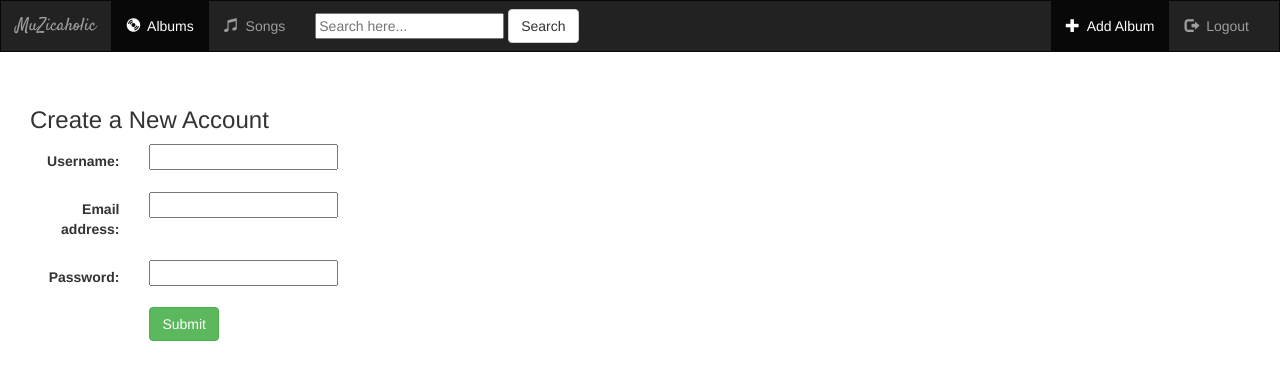
After one commit to priom/CloudBox, a Django app: page /music/register/ in a window 1280 px wide. The commit adds this page. Shown: the top 380 px of the page. Run offline with Django 3.2, Linux system fonts and the light colour scheme; some libraries are stand-ins or nearby versions.

Commit message:
project updated

```diff
--- /dev/null
+++ b/music/forms.py
@@ -0,0 +1,10 @@
+from django.contrib.auth.models import User
+from django import forms
+
+
+class UserForm(forms.ModelForm):
+    password = forms.CharField(widget=forms.PasswordInput)
+
+    class Meta:
+        model = User
+        fields = ['username', 'email', 'password']
--- a/music/templates/music/base.html
+++ b/music/templates/music/base.html
@@ -19,7 +19,7 @@
 </head>
 
 <body>
-{# NAVBAR #}
+    {# NAVBAR #}
     <nav class="navbar navbar-inverse">
         <div class="container-fluid">
             <div class="navbar-header">
@@ -46,16 +46,16 @@
                     </li>
                 </ul>
 
-                <form class="navbar-form navbar-left" role="search" method="get" action="#">
+                <form class="navbar-form navbar-left" role="search" method="GET" action="">
                     <div class="form-group">
-                        <input type="text" class="form-control" name="q" value="">
+                        <input type="text" name="q" placeholder="Search here..." value="">
                     </div>
                     <button type="submit" class="btn btn-default">Search</button>
                 </form>
 
                 <ul class="nav navbar-nav navbar-right">
                     <li class="active">
-                        <a href="#">
+                        <a href="{% url 'music:album-add' %}">
                             <span class="glyphicon glyphicon-plus" aria-hidden="true"></span>&nbsp; Add Album
                         </a>
                     </li>
--- /dev/null
+++ b/music/templates/music/form_template.html
@@ -0,0 +1,10 @@
+{%  for field in form %}
+    <div class="form-group">
+        <div class="col-sm-offset-2 col-sm-10">
+            <span class="text-danger small">{{ field.errors }}</span>
+        </div>
+        <label class="control-label col-sm-2">{{ field.label_tag }}</label>
+
+        <div class="col-sm-10">{{ field }}</div>
+    </div>
+{% endfor %}
--- /dev/null
+++ b/music/templates/music/registration_form.html
@@ -0,0 +1,30 @@
+{% extends 'music/base.html' %}
+{% block title %} Register {% endblock %}
+{% block album_active %} active {% endblock %}
+
+{% block body %}
+    <div class="container-fluid">
+        <div class="row">
+            <div class="col-sm-12 col-md-7">
+                <div class="panel-body">
+                    <h3>Create a New Account</h3>
+
+                    {% if error_message %}
+                        <p><strong>{{ error_message }}</strong></p>
+                    {% endif %}
+
+                    <form class="form-horizontal" method="post" action="" enctype="multipart/form-data">
+                        {% csrf_token %}
+                        {% include 'music/form_template.html' %}
+
+                        <div class="form-group">
+                            <div class="col-sm-offset-2 col-sm-10">
+                                <button type="submit" class="btn btn-success">Submit</button>
+                            </div>
+                        </div>
+                    </form>
+                </div>
+            </div>
+        </div>
+    </div>
+{% endblock %}
--- a/music/urls.py
+++ b/music/urls.py
@@ -5,14 +5,23 @@ from . import views
 
 app_name = 'music'
 
+
 urlpatterns = [
     # /music/
-    url(r'^$', views.index, name='index'),
+    url(r'^$', views.IndexView.as_view(), name='index'),
 
-    # /music/<album_id>
-    url(r'^(?P<album_id>[0-9]+)$', views.detail, name="detail"),
+    # register
+    url(r'^register/$', views.UserFormView.as_view(), name='register'),
 
-    # /music/<album_id>/favorite/
-    url(r'^(?P<album_id>[0-9]+)/favorite/$', views.favorite, name="favorite"),
+    # /music/<album_id> .... pk == id
+    url(r'^(?P<pk>[0-9]+)$', views.DetailView.as_view(), name='detail'),
 
+    # /music/album/add
+    url(r'album/add/$', views.AlbumCreate.as_view(), name='album-add'),
+
+    # /music/album/pk:edit
+    url(r'album/(?P<pk>[0-9]+)/$', views.AlbumUpdate.as_view(), name='album-update'),
+
+    # /music/album/pk:delete
+    url(r'album/(?P<pk>[0-9]+)/delete/$', views.AlbumDelete.as_view(), name='album-delete'),
 ]
--- a/music/views.py
+++ b/music/views.py
@@ -1,27 +1,71 @@
-from django.shortcuts import render, get_object_or_404
+from django.views import generic
+from django.views.generic.edit import CreateView, UpdateView, DeleteView
+from django.shortcuts import render, redirect
+from django.contrib.auth import authenticate, login
+from django.views.generic import View
+from django.core.urlresolvers import reverse_lazy
+
 from .models import Album
+from .forms import UserForm
 
 
-def index(request):
-    all_albums = Album.objects.all()
-    return render(request, 'music/index.html', {'all_albums': all_albums})
+class IndexView(generic.ListView):
+    template_name = 'music/index.html'
+    context_object_name = 'all_albums'
+
+    def get_queryset(self):
+        return Album.objects.all()
 
 
-def detail(request, album_id):
-    album = get_object_or_404(Album, id=album_id)
-    return render(request, 'music/detail.html', {'album': album})
+class DetailView(generic.DetailView):
+    model = Album
+    template_name = 'music/detail.html'
 
 
-def favorite(request, album_id):
-    album = get_object_or_404(Album, id=album_id)
-    try:
-        selected_song = album.song_set.get(id=request.POST['song'])
-    except(KeyError, Song.DoesNotExist):
-        return render(request, 'music/detail.html', {
-            'album': album,
-            'err_msg': "Not a valid song.",
-        })
-    else:
-        selected_song.is_favorite = True
-        selected_song.save()
-        return render(request, 'music/detail.html', {'album': album})
+class AlbumCreate(CreateView):
+    model = Album
+    fields = ['artist', 'album_title', 'genre', 'album_logo']
+
+
+class AlbumUpdate(UpdateView):
+    model = Album
+    fields = ['artist', 'album_title', 'genre', 'album_logo']
+
+
+class AlbumDelete(DeleteView):
+    model = Album
+    success_url = reverse_lazy('music:index')
+
+
+class UserFormView(View):
+    form_class = UserForm
+    template_name = 'music/registration_form.html'
+
+    # display blank form
+    def get(self, request):
+        form = self.form_class(None)
+        return render(request, self.template_name, {'form': form})
+
+    # process form data
+    def post(self, request):
+        form = self.form_class(request.POST)
+
+        if form.is_valid():
+            user = form.save(commit=False)
+
+            # cleaned (normalized) data
+            username = form.cleaned_data['username']
+            password = form.cleaned_data['password']
+            user.set_password(password)
+            user.save()
+
+            # returns user objects if credentials are correct
+            user = authenticate(username=username, password=password)
+
+            if user is not None:
+                if user.is_active:
+                    login(request, user)
+                    # request.user.username
+                    return redirect('music:index')
+
+        return render(request, self.template_name, {'form': form})
--- a/p2p/settings.py
+++ b/p2p/settings.py
@@ -120,3 +120,7 @@ USE_TZ = True
 # https://docs.djangoproject.com/en/1.9/howto/static-files/
 
 STATIC_URL = '/static/'
+
+# File upload
+MEDIA_ROOT = os.path.join(BASE_DIR, 'media')
+MEDIA_URL = '/media/'
--- a/p2p/urls.py
+++ b/p2p/urls.py
@@ -15,8 +15,14 @@ Including another URLconf
 """
 from django.conf.urls import include, url
 from django.contrib import admin
+from django.conf import settings
+from django.conf.urls.static import static
 
 urlpatterns = [
     url(r'^admin/', admin.site.urls),
     url(r'^music/', include('music.urls')),
 ]
+
+if settings.DEBUG:
+    urlpatterns += static(settings.STATIC_URL, document_root=settings.STATIC_ROOT)
+    urlpatterns += static(settings.MEDIA_URL, document_root=settings.MEDIA_ROOT)
```
Also changed, not shown: music/models.py (+5 -2 lines), music/templates/music/album_form.html (added, +30 -0 lines), music/templates/music/detail.html (+4 -16 lines), music/templates/music/index.html (+22 -1 lines), db.sqlite3, media/Metallica-Kill-em-All.jpg (added), music/migrations/0007_auto_20160504_2302.py (added), 4 other files.
